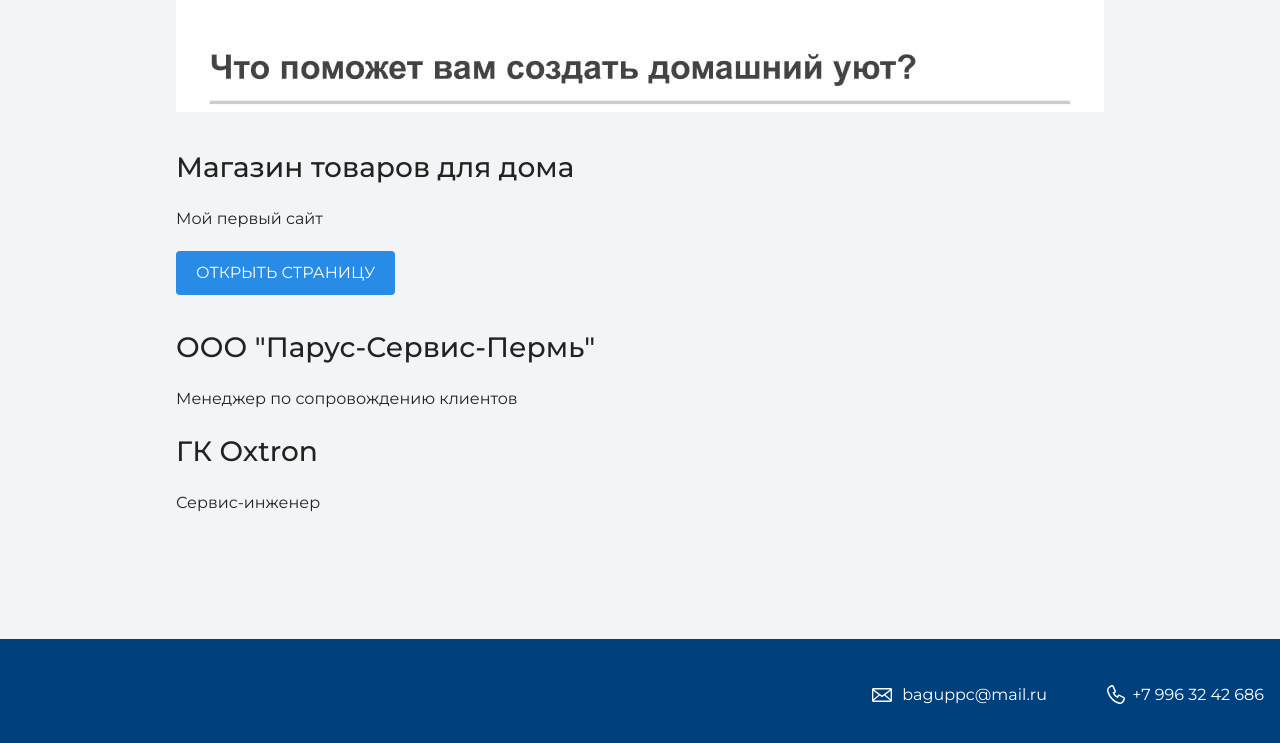
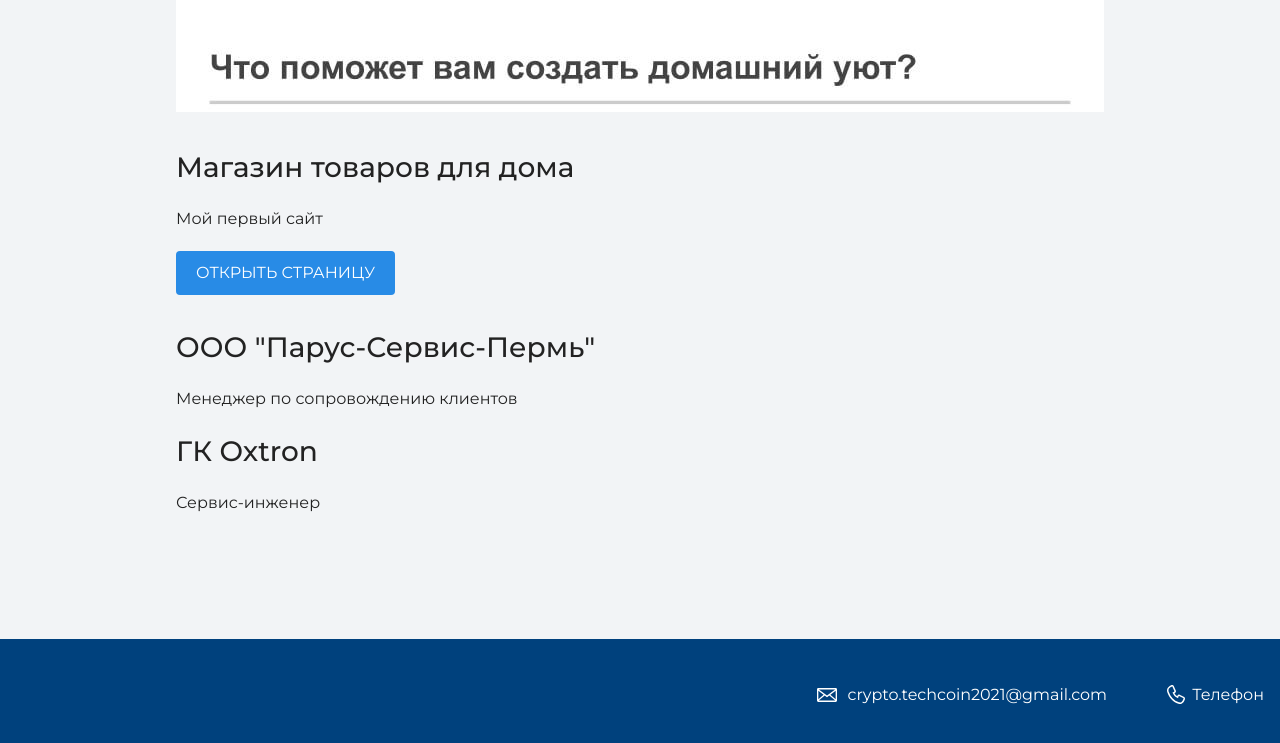
Before and after one commit to SergeySandul/first-site, a plain HTML site: page index.html in a window 1280 px wide. Shown: the part 3488-4231 px from the top of the page. Drawn offline with nearby package versions, Linux system fonts and the light colour scheme.

Commit message:
Update file

```diff
--- a/index.html
+++ b/index.html
@@ -75,8 +75,8 @@
 
     <footer class="page-footer">
     	<div class="container">
-            <a class="footer-email" href="mailto:baguppc@mail.ru">baguppc@mail.ru</a>
-            <a class="footer-phone" href="tel:+79963242686">+7 996 32 42 686</a>
+            <a class="footer-email" href="mailto:crypto.techcoin2021@gmail.com">crypto.techcoin2021@gmail.com</a>
+            <a class="footer-phone" href="tel:">Телефон</a>
         </div>
     </footer>
   </body>
```
